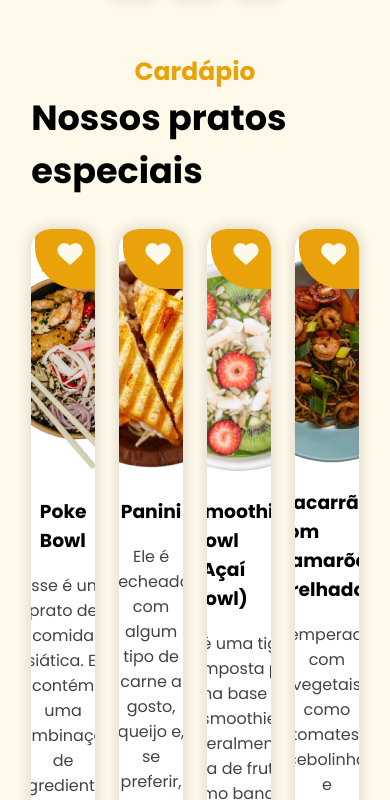
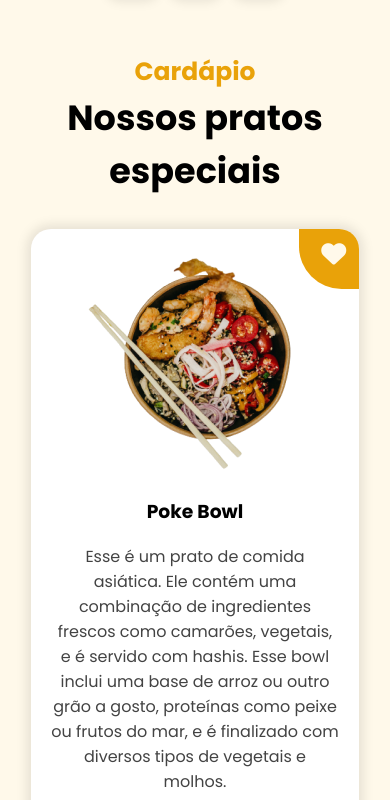
Before and after one commit to AnaBerigo/lading_page_restaurante, a plain HTML site: page index.html in a window 390 px wide. Shown: the part 764-1564 px from the top of the page. Drawn offline with nearby package versions, Linux system fonts and the light colour scheme.

Commit message:
feature: section menu responsiveness and fixing the header

```diff
--- a/src/styles/header.css
+++ b/src/styles/header.css
@@ -1,6 +1,10 @@
 header {
   width: 100%;
   padding: 28px 8%;
+  position: sticky;
+  top: 0;
+  background-color: #fff9ea;
+  z-index: 3;
 }
 
 #navbar {
--- a/src/styles/menu.css
+++ b/src/styles/menu.css
@@ -57,3 +57,24 @@
   align-items: center;
   gap: 20px;
 }
+
+@media screen and (max-width: 1170px) {
+  #dishes {
+    flex-wrap: wrap;
+    justify-content: center;
+  }
+
+  .dish {
+    width: calc(50% - 12px);
+  }
+}
+
+@media screen and (max-width: 600px) {
+  .dish {
+    width: 100%;
+  }
+
+  #menu .section-subtitle {
+    text-align: center;
+  }
+}
```
